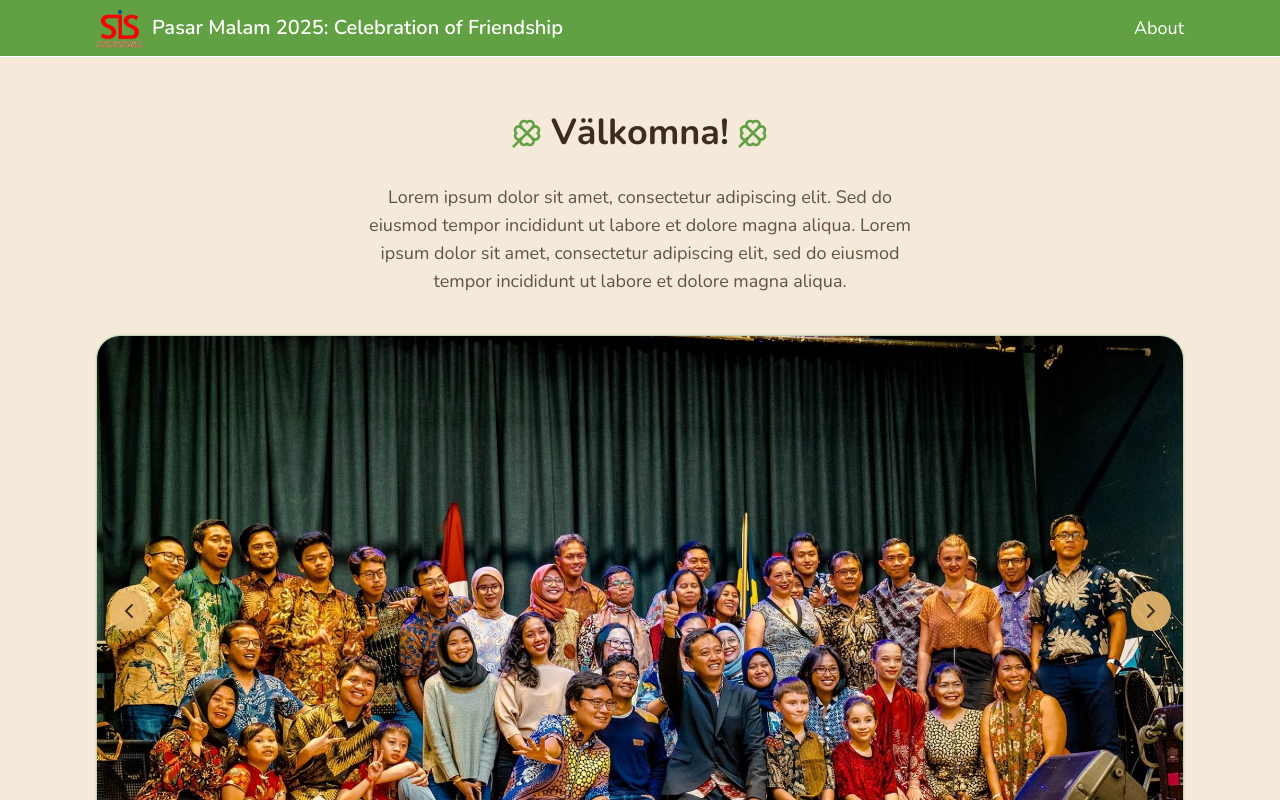
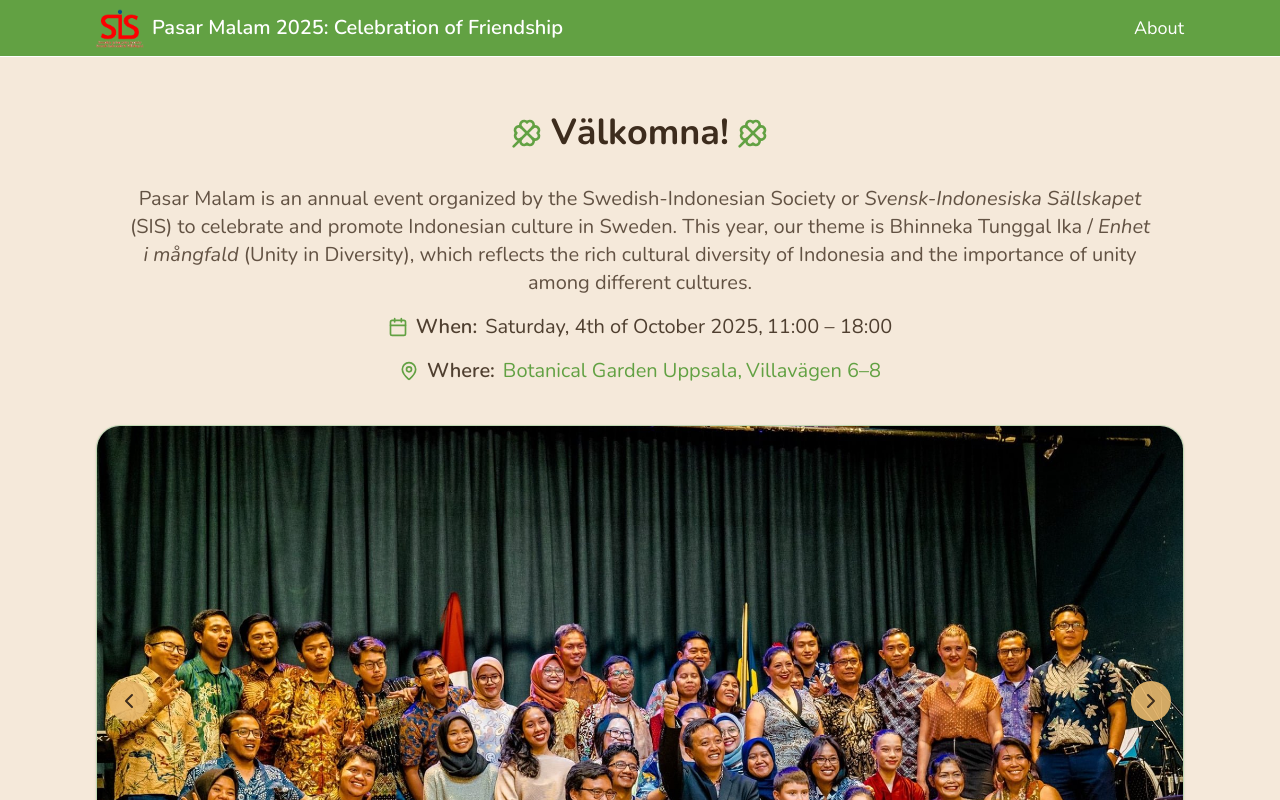
Before and after one commit to sandrayoe/Ticketing_SIS_2025, a Next.js app in the folder ticketing-2025/: page / in a window 1280 px wide. Shown: the top 800 px of the page. Built offline with nearby package versions, Linux system fonts and the light colour scheme; a web font is replaced by a local one.

Commit message:
updated text in main and about pages

```diff
--- a/ticketing-2025/app/about/page.tsx
+++ b/ticketing-2025/app/about/page.tsx
@@ -35,22 +35,39 @@ export default function aboutPage() {
 
       {/* Main */}
       <main className={`${shell} grow py-10 sm:py-14`}>
-        {/* Welcome */}
-        <div className="mx-auto max-w-xl text-center">
-          <h1 className="text-3xl font-bold sm:text-4xl">Welcome!</h1>
-          <p className="mt-3 text-earthy-dark/80 sm:text-lg">
-            Lorem ipsum dolor sit amet, consectetur adipiscing elit. Sed do eiusmod tempor incididunt ut labore et dolore magna aliqua.
-            Lorem ipsum dolor sit amet, consectetur adipiscing elit, sed do eiusmod tempor incididunt ut labore et dolore magna aliqua.
-            Lorem ipsum dolor sit amet, consectetur adipiscing elit. Sed do eiusmod tempor incididunt ut labore et dolore magna aliqua.
-            Lorem ipsum dolor sit amet, consectetur adipiscing elit, sed do eiusmod tempor incididunt ut labore et dolore magna aliqua.
-            Lorem ipsum dolor sit amet, consectetur adipiscing elit. Sed do eiusmod tempor incididunt ut labore et dolore magna aliqua.
-            Lorem ipsum dolor sit amet, consectetur adipiscing elit, sed do eiusmod tempor incididunt ut labore et dolore magna aliqua.
+        {/* About Us */}
+        <div className="mx-auto text-center w-full max-w-6xl px-4 sm:px-6 lg:px-8">
+          <h1 className="text-3xl font-bold sm:text-4xl text-center">About Us</h1>
+
+          <p className="mt-6 text-earthy-dark/80 text-base sm:text-lg">
+            Pasar Malam itself is an annual event organized by SIS, which usually
+            features a variety of activities, including traditional Indonesian performances,
+            food stalls offering authentic Indonesian cuisine, and cultural
+            exhibitions. It serves as a platform for cultural exchange and fosters
+            friendship between the Swedish and Indonesian communities.
+          </p>
+
+          <p className="mt-4 text-earthy-dark/80 text-base sm:text-lg">
+            Svensk-Indonesiska Sällskapet (Swedish-Indonesian Society, Asosiasi Swedia Indonesia) is an independent,
+            non-political and non-profit organization with the mission to strengthen the bilateral relationship between Indonesia and Sweden.
+            We are dedicated to fostering friendship and understanding between our countries, and in the same way deepen the relationship between
+            Indonesia and Sweden and their people. Members include Indonesians living in Sweden,
+            and also people who have worked, studied, traveled or found their love of their life in Indonesia.
+          </p>
+
+          <p className="mt-4 text-earthy-dark/80 text-base sm:text-lg">
+            To know more about SIS, visit{" "}
+            <a
+              href="https://svensk-indonesiska.se/"
+              className="font-semibold text-earthy-green hover:underline"
+              target="_blank"
+            >
+              here
+            </a>.
           </p>
         </div>
-        <div className="mx-auto max-w-xl text-center">
-          <p className="mt-3 text-earthy-dark/80 sm:text-lg"> To know more about SIS, visit <a href="https://svensk-indonesiska.se/" className="hover:underline" target="_blank">here.</a></p>
-        </div>
       </main>
+
 
       {/* Footer (GREEN) */}
       <footer className="mt-6 border-t bg-earthy-green text-white">
--- a/ticketing-2025/app/page.tsx
+++ b/ticketing-2025/app/page.tsx
@@ -1,8 +1,8 @@
 "use client";
 
 import { useState } from "react";
-import { ChevronLeft, ChevronRight } from "lucide-react";
-import { Clover } from 'lucide-react';
+import { ChevronLeft, ChevronRight, Italic } from "lucide-react";
+import { Clover, Calendar, MapPin, ArrowUpRight } from 'lucide-react';
 
 const shell = "mx-auto w-full max-w-6xl px-4 sm:px-6 lg:px-8";
 
@@ -78,10 +78,54 @@ export default function HomePage() {
                 Välkomna!
                 <Clover className="h-8 w-8 text-earthy-green" />
               </h1>
-          <p className="mt-3 text-earthy-dark/80 sm:text-lg">
-            Lorem ipsum dolor sit amet, consectetur adipiscing elit. Sed do eiusmod tempor incididunt ut labore et dolore magna aliqua.
-            Lorem ipsum dolor sit amet, consectetur adipiscing elit, sed do eiusmod tempor incididunt ut labore et dolore magna aliqua.
+            </div>
+
+            {/* Event info (wide) */}
+            <div className="mt-8">
+              <div className="mx-auto text-center w-full max-w-6xl px-4 sm:px-6 lg:px-8">
+                <div className="space-y-4 text-earthy-dark/90 text-base sm:text-lg md:text-xl">
+                  <p className="text-earthy-dark/80">
+                    Pasar Malam is an annual event organized by the Swedish-Indonesian
+                    Society or{" "}
+                    <span className="italic">Svensk-Indonesiska Sällskapet</span> (SIS) to
+                    celebrate and promote Indonesian culture in Sweden.
+                    This year, our theme is Bhinneka Tunggal Ika /{" "}
+                    <span className="italic">Enhet i mångfald</span> (Unity in Diversity),
+                    which reflects the rich cultural diversity of Indonesia and the
+                    importance of unity among different cultures.
                   </p>
+
+                  <p className="flex flex-col items-center sm:flex-row sm:justify-center gap-1 sm:gap-2">
+                    <span className="flex items-center gap-2">
+                      <Calendar className="h-5 w-5 text-earthy-green" />
+                      <span className="font-semibold">When:</span>
+                    </span>
+                    <span className="text-center sm:text-left">
+                      Saturday, 4th of October 2025,
+                      <br className="block sm:hidden" />
+                      <span className="sm:ml-1">11:00 – 18:00</span>
+                    </span>
+                  </p>
+
+                  <p className="flex flex-col items-center sm:flex-row sm:justify-center gap-1 sm:gap-2">
+                    <span className="flex items-center gap-2">
+                      <MapPin className="h-5 w-5 text-earthy-green" />
+                      <span className="font-semibold">Where:</span>
+                    </span>
+                    <a
+                      href="https://maps.app.goo.gl/pene8t187aXF8E8K8"
+                      target="_blank"
+                      rel="noopener noreferrer"
+                      className="text-center sm:text-left text-earthy-green hover:underline"
+                    >
+                      Botanical Garden Uppsala,
+                      <br className="block sm:hidden" />
+                      <span className="sm:ml-1">Villavägen 6–8</span>
+                    </a>
+                  </p>
+
+                </div>
+              </div>
             </div>
 
         {/* Jumbotron (white card) — optional GREEN border */}
--- a/ticketing-2025/app/register/page.tsx
+++ b/ticketing-2025/app/register/page.tsx
@@ -307,7 +307,7 @@ export default function RegisterPage() {
                       placeholder="0"
                     />
                       <span className="mt-1 block text-[11px] text-red-600">
-                        *member tickets are for you (single) or your family only (family membership).
+                        *member tickets are for you (single) or your family only (family membership)
                       </span>
                     </label>
                   )}
```
Lines whose indentation alone changed are shown as unchanged.
